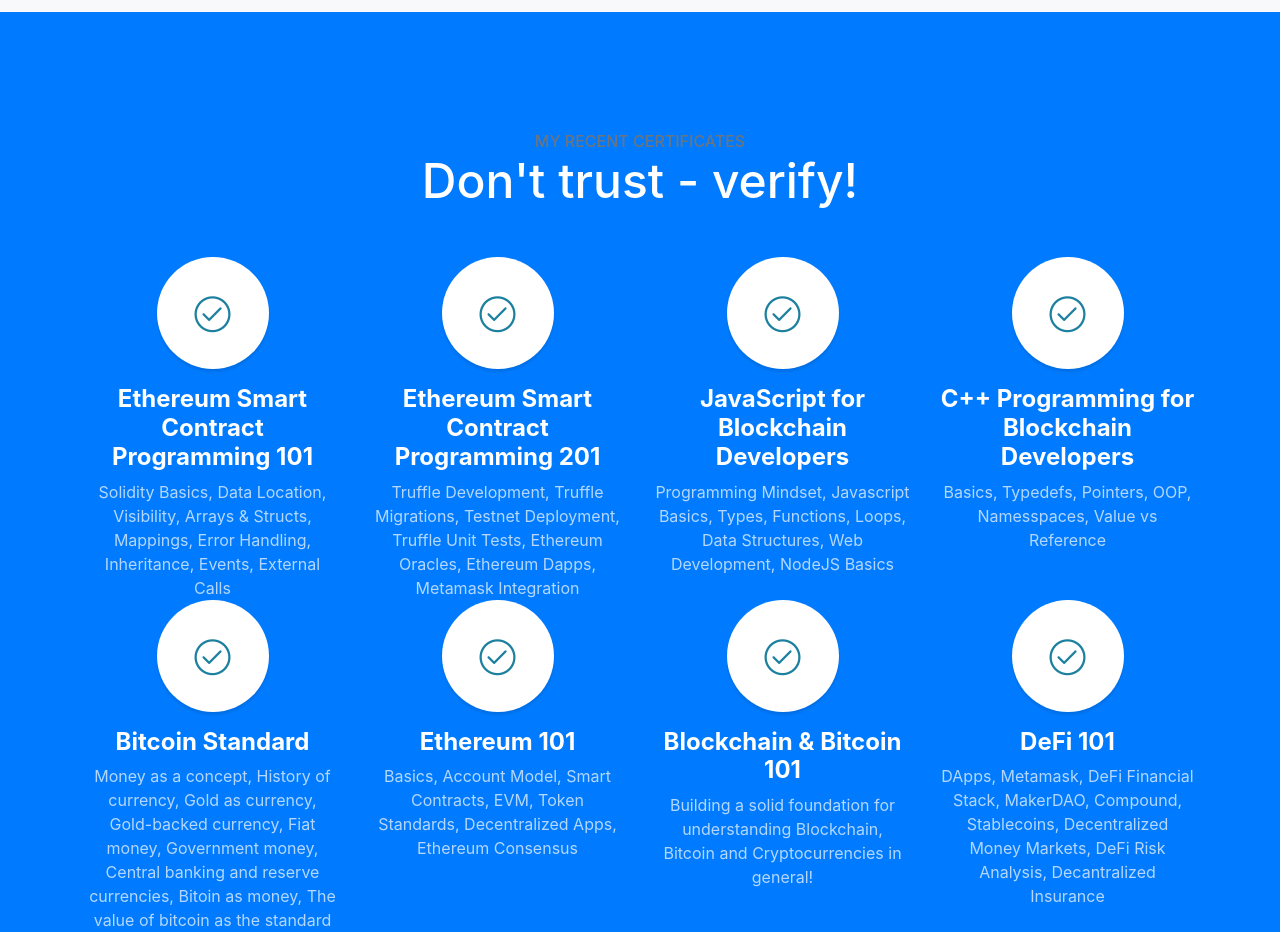
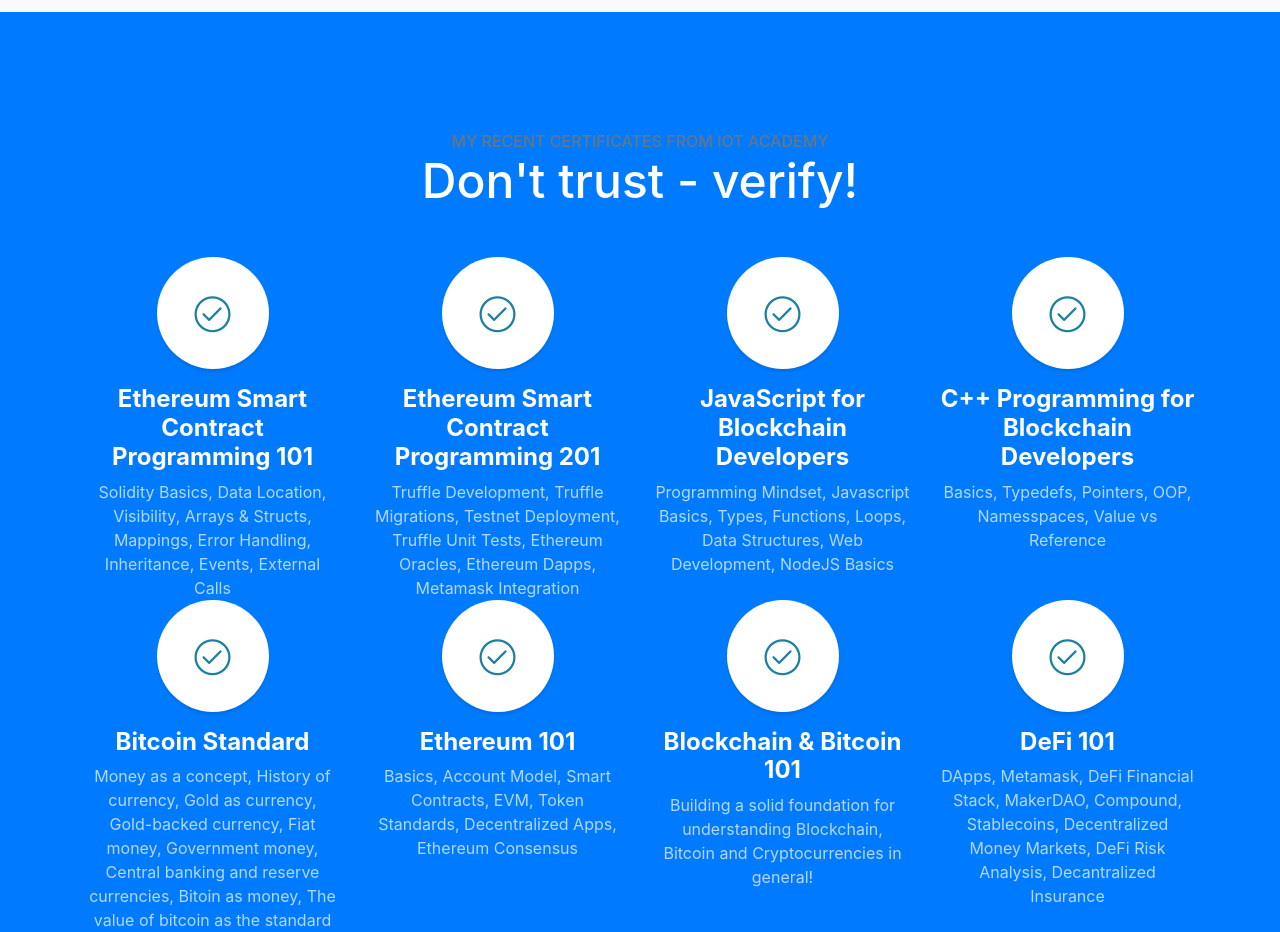
Before and after one commit to thomasender/thomasender.github.io, a website with bundled scripts: page index.html in a window 1280 px wide. Shown: the part 1220-2152 px from the top of the page. Built offline with nearby package versions, Linux system fonts and the light colour scheme.

Commit message:
Update index.html

```diff
--- a/index.html
+++ b/index.html
@@ -83,7 +83,7 @@
   <section class="content-section bg-primary text-white text-center" id="services">
     <div class="container">
       <div class="content-section-heading">
-        <h3 class="text-secondary mb-0">My recent certificates</h3>
+        <h3 class="text-secondary mb-0">My recent certificates from IoT Academy</h3>
         <h2 class="mb-5">Don't trust - verify!</h2>
       </div>
       <div class="row">
```
